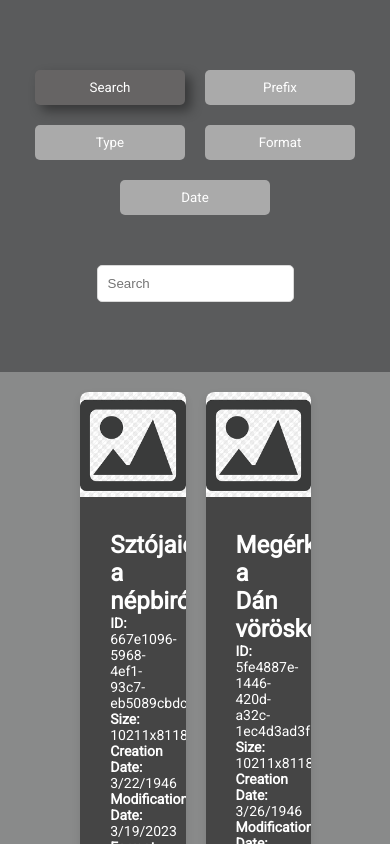
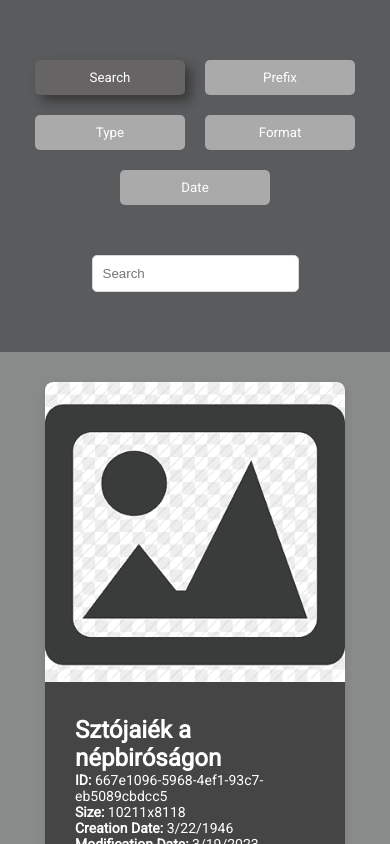
Before and after one commit to Sati94/imageDisplay, a React (Create React App) app in the folder image-browser/: page / in a window 390 px wide. Shown: the top 844 px of the page. Built offline with nearby package versions, Linux system fonts and the light colour scheme.

Commit message:
refactored css (mobil version) + add favicon and html name

```diff
--- a/image-browser/public/index.html
+++ b/image-browser/public/index.html
@@ -1,14 +1,12 @@
 <!DOCTYPE html>
 <html lang="en">
+
 <head>
   <meta charset="utf-8" />
   <link rel="icon" href="%PUBLIC_URL%/favicon.ico" />
   <meta name="viewport" content="width=device-width, initial-scale=1" />
   <meta name="theme-color" content="#000000" />
-    <meta
-      name="description"
-      content="Web site created using create-react-app"
-    />
+  <meta name="description" content="Web site created using create-react-app" />
   <link rel="apple-touch-icon" href="%PUBLIC_URL%/logo192.png" />
   <!--
       manifest.json provides metadata used when your web app is installed on a
@@ -24,8 +22,9 @@
       work correctly both with client-side routing and a non-root public URL.
       Learn how to configure a non-root public URL by running `npm run build`.
     -->
-    <title>React App</title>
+  <title>Image Browser</title>
 </head>
+
 <body>
   <noscript>You need to enable JavaScript to run this app.</noscript>
   <div id="root"></div>
@@ -40,4 +39,5 @@
       To create a production bundle, use `npm run build` or `yarn build`.
     -->
 </body>
+
 </html>
--- a/image-browser/src/Components/ImageDetails/ImageDetails.css
+++ b/image-browser/src/Components/ImageDetails/ImageDetails.css
@@ -171,7 +171,7 @@
 
 }
 
-@media (min-width: 900px) {
+@media (min-width: 1024px) {
     .image-detail {
         max-width: 100%;
     }
--- a/image-browser/src/Components/ImageList/ImageList.css
+++ b/image-browser/src/Components/ImageList/ImageList.css
@@ -4,15 +4,13 @@
     flex-direction: column;
     align-items: center;
     margin-bottom: 20px;
-    padding: 20px;
-    max-width: 100rem;
-    /* Maximális szélesség beállítása, hogy elkerüljük a túlzott szélességet nagyobb képernyőméretek esetén */
-    margin: 0 auto;
-    /* középre igazítás */
+    padding: 30px;
+    width: 100%;
+    margin: auto;
     box-sizing: border-box;
 }
 
-/* Gombok csoportja */
+
 .button-group {
     display: flex;
     flex-wrap: wrap;
@@ -44,10 +42,8 @@
     background-color: #666464;
     color: white;
     box-shadow: 6px 6px 12px rgba(0, 0, 0, 0.4);
-    /* Sötétebb szín az aktív állapotban és hover hatásnál */
 }
 
-/* Input mezők */
 input[type="text"],
 input[type="date"] {
     padding: 10px;
@@ -57,22 +53,21 @@ input[type="date"] {
     margin-bottom: 50px;
 }
 
-/* Kártya stílusok */
+
 .card-container {
     align-self: start;
     background-color: rgba(20, 22, 23, 0.5);
-    max-width: 100rem;
+    max-width: 1000rem;
     display: flex;
     flex-wrap: wrap;
     justify-content: center;
     gap: 20px;
     margin: auto;
-    padding: 20px;
+    padding: 30px;
 }
 
 .card-container:empty {
     padding: 0;
-    /* Ha az elem üres, a padding nullázódik */
 }
 
 .card {
@@ -86,7 +81,6 @@ input[type="date"] {
 
 .card-image-container {
     overflow: hidden;
-    /* Ezzel biztosítjuk, hogy a kép ne lógjon ki a kártya keretéből */
 }
 
 .card-image {
@@ -97,7 +91,7 @@ input[type="date"] {
 
 .card-image-container:hover .card-image {
     transform: scale(1.25);
-    /* A kép 25%-kal nagyobb lesz */
+
 }
 
 .card-content {
@@ -130,34 +124,15 @@ input[type="date"] {
 
 }
 
-@media (max-width: 767px) {
+
+
+@media (min-width: 768px) {
     .card {
-        max-width: 80%;
-        /* Teljes szélesség a mobil nézetben */
+        max-width: 45%;
     }
 
     .search-container {
         width: 100%;
-        /* Teljes szélesség a mobil nézetben */
-    }
-
-
-    input[type="text"],
-    input[type="date"] {
-        max-width: 50%;
-    }
-}
-
-/* Közepes kijelzők esetén */
-@media (min-width: 768px) {
-    .card {
-        max-width: 80%;
-        /* Teljes szélesség a közepes kijelzőkön is */
-    }
-
-    .search-container {
-        width: 100%;
-        /* Teljes szélesség a közepes kijelzőkön is */
     }
 
     input[type="text"],
@@ -166,24 +141,26 @@ input[type="date"] {
     }
 }
 
-/* Nagyobb kijelzők esetén */
-.card {
-    max-width: 30%;
-    /* A kártyák méretének beállítása nagyobb képernyőkön */
+@media (min-width: 1024px) {
+    .card {
+        max-width: 30%;
+    }
 }
 
+@media (max-width: 450px) {
+    .search-container {
+        padding: 10px;
+
+    }
+}
 
 @media (max-width: 500px) {
     .card-container {
-        width: 90%;
-        /* A kártyák szélessége 90%-os a mobil nézetben */
-        max-width: 100%;
-        /* Maximális szélesség a mobil nézetben */
+        max-width: 120%;
     }
 
     .search-container {
         width: 100%;
-        /* Teljes szélesség a közepes kijelzőkön is */
     }
 
     input[type="text"],
```
Also changed, not shown: image-browser/public/manifest.json, 1 other file (tests, documents, lock files or other folders). Lines whose indentation alone changed are shown as unchanged.
